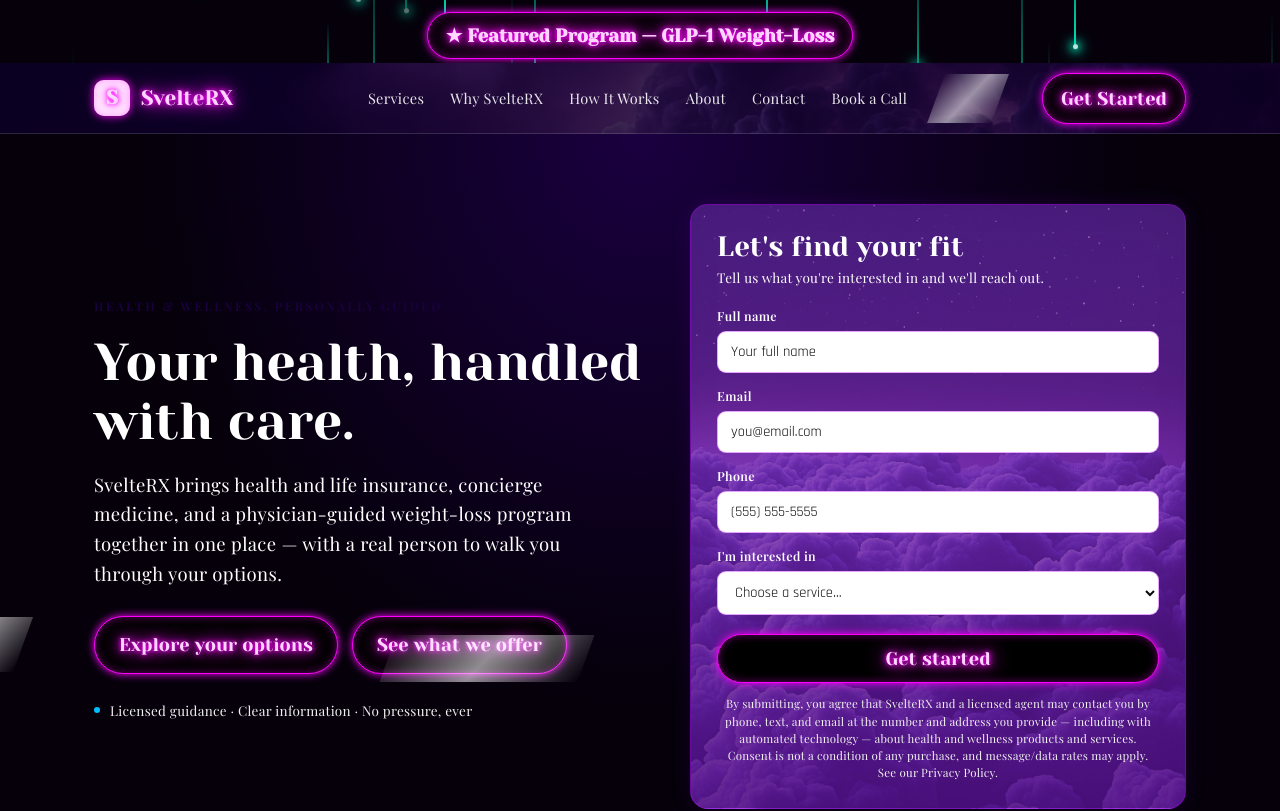
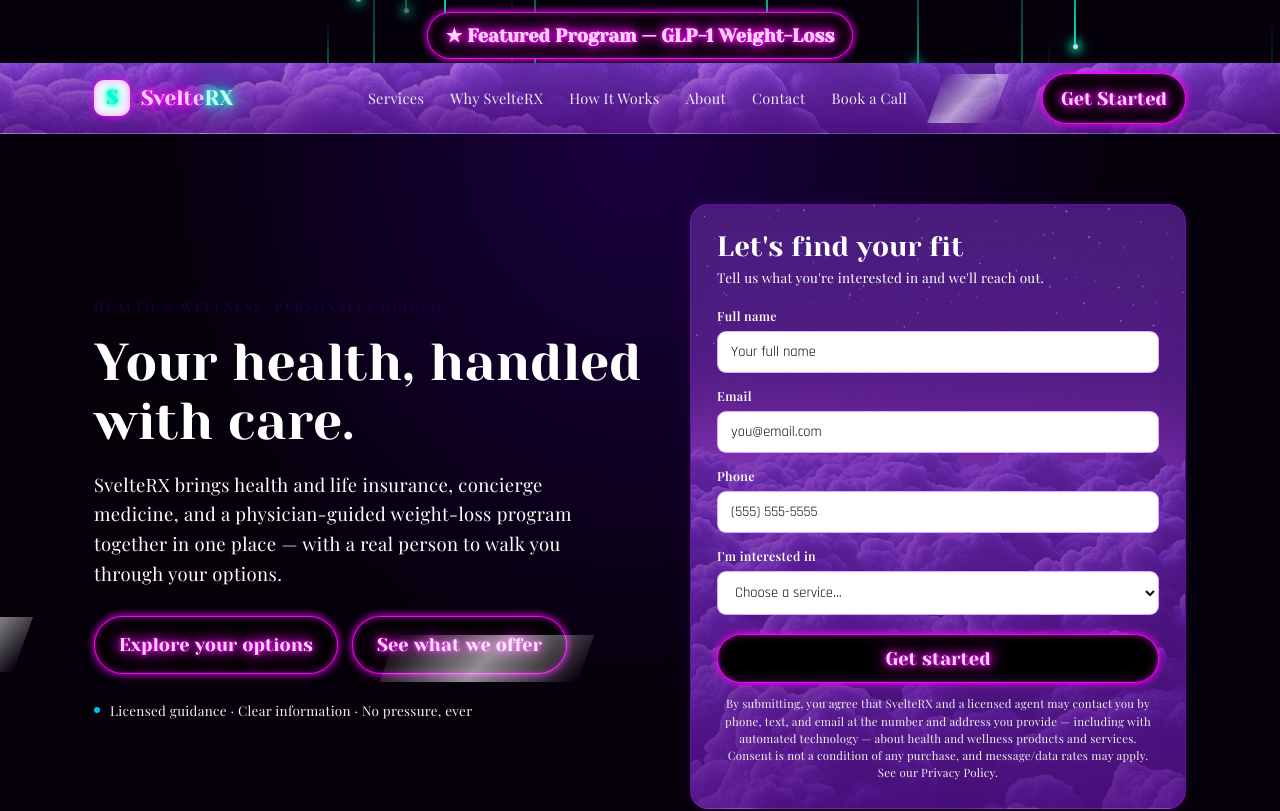
Before and after one commit to NomadK3V-art/WebsiteThemeCustomization, a React (Vite) app: page / in a window 1280 px wide. Shown: the top 811 px of the page. Built offline with nearby package versions, Linux system fonts and the light colour scheme; a web font is replaced by a local one.

Commit message:
Update files from Figma Make

```diff
--- a/src/index.css
+++ b/src/index.css
@@ -284,7 +284,7 @@ h1, h2, h3, .logo b, .logo b span, .foot-logo b, .foot-logo b span, .hero h1 em
   background: radial-gradient(ellipse at 50% 0%, #1A0040 0%, #05000A 55%) !important;
 }
 header, .cta, .oe-card {
-  background: linear-gradient(rgba(13, 0, 37, 0.8), rgba(13, 0, 37, 0.8)), url('/src/imports/Purple_Night.jpg') center/cover no-repeat !important;
+  background: linear-gradient(rgba(123, 44, 191, 0.55), rgba(80, 15, 130, 0.85)), url('./imports/77b3a291f4bd555bfa1f6b89796a97d2.jpg') center/cover no-repeat !important;
 }
 footer {
   background: #05000A !important;
@@ -1173,3 +1173,32 @@ header .logo .lm,
   -webkit-text-fill-color: #D0FFF8 !important;
   text-shadow: 0 0 4px #00FFCD, 0 0 10px #00FFCD, 0 0 20px #00FFCD, 0 0 30px rgba(0, 255, 205, 0.6) !important;
 }
+
+/* Neon Aqua for step/why markers (A,B,C & 01,02,03), the "RX" logo mark, and the favicon "S" box — matching the drops and countdown numbers */
+.why-item .n,
+.steps .step .num,
+header .logo b span {
+  color: #D0FFF8 !important;
+  -webkit-text-fill-color: #D0FFF8 !important;
+  text-shadow: 0 0 4px #00FFCD, 0 0 10px #00FFCD, 0 0 20px #00FFCD, 0 0 30px rgba(0, 255, 205, 0.6) !important;
+}
+
+.why-item .n {
+  border-color: #00FFCD !important;
+  box-shadow: 0 0 8px #00FFCD, inset 0 0 8px rgba(0, 255, 205, 0.4) !important;
+}
+
+.why-item:hover .n {
+  color: #FFFFFF !important;
+  -webkit-text-fill-color: #FFFFFF !important;
+  border-color: #00FFCD !important;
+  text-shadow: 0 0 6px #00FFCD, 0 0 15px #00FFCD, 0 0 25px #00FFCD !important;
+  box-shadow: 0 0 15px #00FFCD, inset 0 0 10px rgba(0, 255, 205, 0.6) !important;
+}
+
+header .logo .lm {
+  background: #FFFFFF !important;
+  color: #00FFCD !important;
+  -webkit-text-fill-color: #00FFCD !important;
+  text-shadow: 0 0 4px #00FFCD, 0 0 10px #00FFCD, 0 0 20px #00FFCD !important;
+}
```
Also changed, not shown: src/imports/77b3a291f4bd555bfa1f6b89796a97d2-1.jpg (added).
